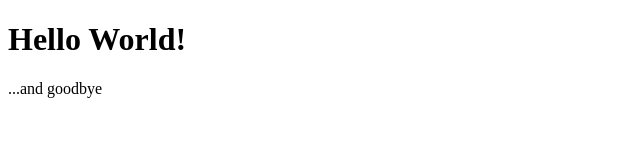
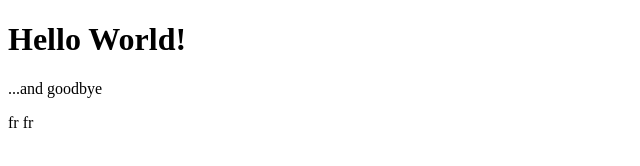
Before and after one commit to ievagui/test, a plain HTML site: page index.html in a window 1280 px wide. Shown: the full height of the page, 0-640 px from the left. Drawn offline with Linux system fonts and the light colour scheme.

Commit message:
Update index.html

```diff
--- a/index.html
+++ b/index.html
@@ -4,6 +4,7 @@
 
 <h1>Hello World!</h1>
  <p>...and goodbye</p>
+  <p>fr fr</p>
 
 </body>
 </html>
```
